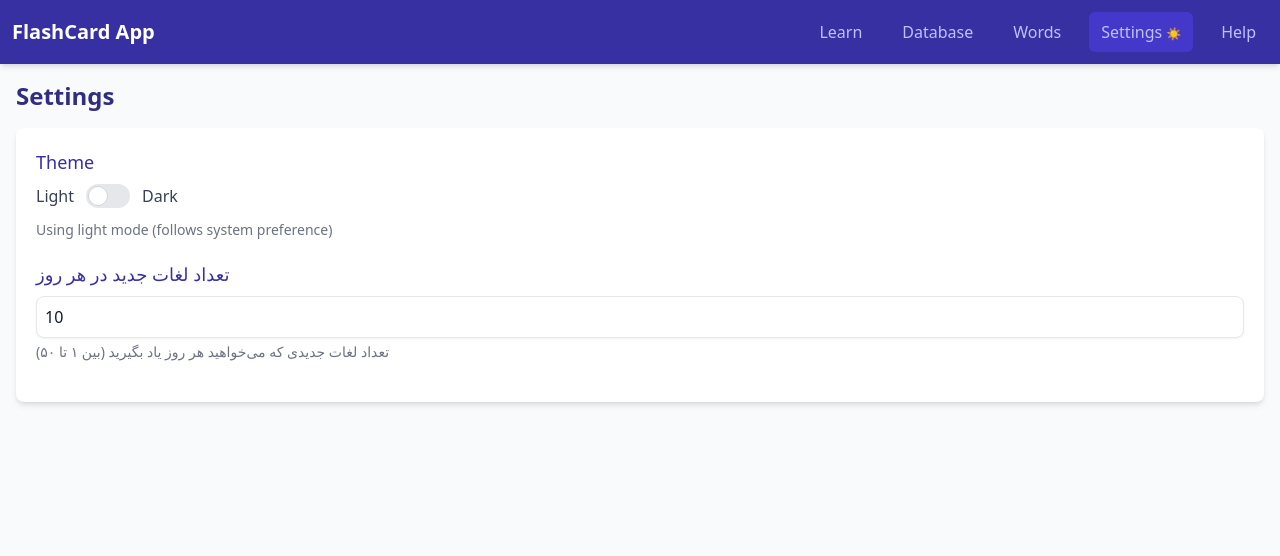
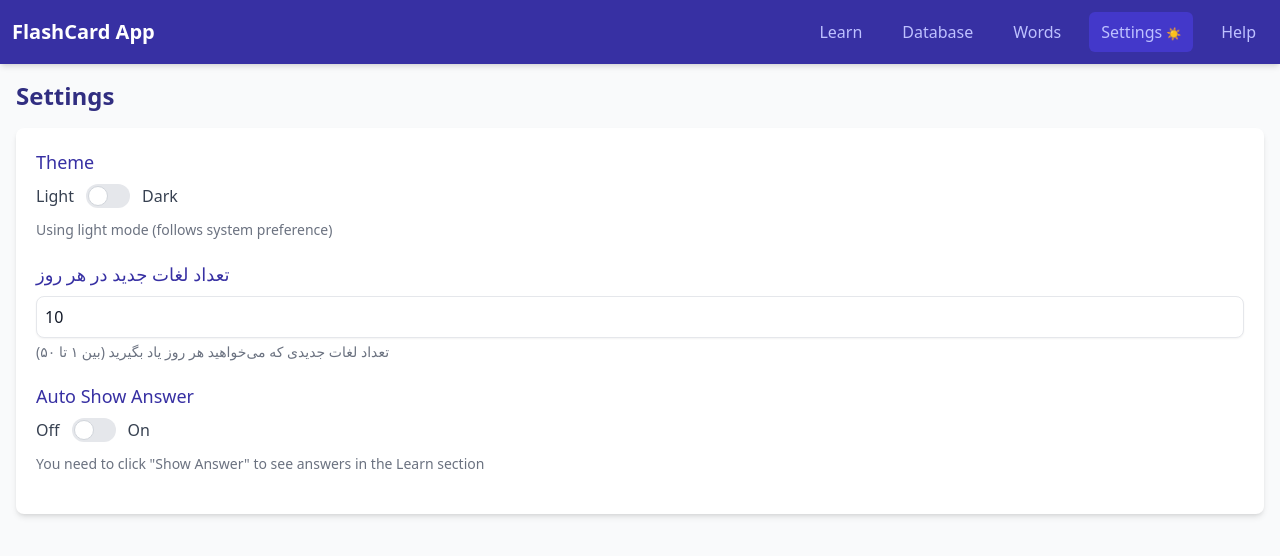
Before and after one commit to alised/flashcard_react, a React (Vite) app: page /settings in a window 1280 px wide. Shown: the top 556 px of the page. Built offline with nearby package versions, Linux system fonts and the light colour scheme.

Commit message:
Add auto show answer feature

```diff
--- a/src/components/Learn.tsx
+++ b/src/components/Learn.tsx
@@ -10,7 +10,7 @@ const Learn = () => {
     setWordAsMastered
   } = useWords();
 
-  const { dailyNewWords } = useTheme();
+  const { dailyNewWords, autoShowAnswer } = useTheme();
 
   const [currentWord, setCurrentWord] = useState<WordEntry | null>(null);
   const [isShowingAnswer, setIsShowingAnswer] = useState(false);
@@ -42,7 +42,7 @@ const Learn = () => {
 
     setStudySession(dueWords);
     setCurrentWord(dueWords[0]);
-    setIsShowingAnswer(false);
+    setIsShowingAnswer(autoShowAnswer);
     setAnsweredCount(0);
     setSessionActive(true);
     setMessage({ text: '', type: null });
@@ -68,7 +68,7 @@ const Learn = () => {
       const currentIndex = studySession.findIndex(w => w.id === currentWord.id);
       if (currentIndex < studySession.length - 1) {
         setCurrentWord(studySession[currentIndex + 1]);
-        setIsShowingAnswer(false);
+        setIsShowingAnswer(autoShowAnswer);
       } else {
         // End of session
         setSessionActive(false);
@@ -104,7 +104,7 @@ const Learn = () => {
       const currentIndex = studySession.findIndex(w => w.id === currentWord.id);
       if (currentIndex < studySession.length - 1) {
         setCurrentWord(studySession[currentIndex + 1]);
-        setIsShowingAnswer(false);
+        setIsShowingAnswer(autoShowAnswer);
       } else {
         // End of session
         setSessionActive(false);
--- a/src/components/Settings.tsx
+++ b/src/components/Settings.tsx
@@ -1,7 +1,7 @@
 import { useTheme } from '../contexts/ThemeContext';
 
 const Settings = () => {
-  const { darkMode, toggleDarkMode, dailyNewWords, setDailyNewWords } = useTheme();
+  const { darkMode, toggleDarkMode, dailyNewWords, setDailyNewWords, autoShowAnswer, toggleAutoShowAnswer } = useTheme();
 
   const handleDailyWordsChange = (e: React.ChangeEvent<HTMLInputElement>) => {
     const value = parseInt(e.target.value, 10);
@@ -53,6 +53,31 @@ const Settings = () => {
             تعداد لغات جدیدی که می‌خواهید هر روز یاد بگیرید (بین ۱ تا ۵۰)
           </p>
         </div>
+
+        <div className="mb-5">
+          <label htmlFor="autoShowAnswer" className="block text-lg font-medium mb-2 text-indigo-800 dark:text-indigo-300">
+            Auto Show Answer
+          </label>
+          <div className="flex items-center mb-3">
+            <span className="mr-3 text-gray-700 dark:text-gray-300">Off</span>
+            <label className="relative inline-flex items-center cursor-pointer">
+              <input
+                type="checkbox"
+                id="autoShowAnswer"
+                className="sr-only peer"
+                checked={autoShowAnswer}
+                onChange={toggleAutoShowAnswer}
+              />
+              <div className="w-11 h-6 bg-gray-200 peer-focus:outline-none peer-focus:ring-4 peer-focus:ring-indigo-300 dark:peer-focus:ring-indigo-800 rounded-full peer dark:bg-gray-700 peer-checked:after:translate-x-full peer-checked:after:border-white after:content-[''] after:absolute after:top-[2px] after:left-[2px] after:bg-white after:border-gray-300 after:border after:rounded-full after:h-5 after:w-5 after:transition-all peer-checked:bg-indigo-600"></div>
+            </label>
+            <span className="ml-3 text-gray-700 dark:text-gray-300">On</span>
+          </div>
+          <p className="text-sm text-gray-500 dark:text-gray-400">
+            {autoShowAnswer
+              ? 'Answers will be automatically shown in the Learn section'
+              : 'You need to click "Show Answer" to see answers in the Learn section'}
+          </p>
+        </div>
       </div>
     </div>
   );
--- a/src/contexts/ThemeContext.tsx
+++ b/src/contexts/ThemeContext.tsx
@@ -5,6 +5,8 @@ type ThemeContextType = {
   toggleDarkMode: () => void;
   dailyNewWords: number;
   setDailyNewWords: (count: number) => void;
+  autoShowAnswer: boolean;
+  toggleAutoShowAnswer: () => void;
 };
 
 const ThemeContext = createContext<ThemeContextType | undefined>(undefined);
@@ -23,6 +25,12 @@ export const ThemeProvider: React.FC<{ children: ReactNode }> = ({ children }) =
   const [dailyNewWords, setDailyNewWordsState] = useState<number>(() => {
     const savedCount = localStorage.getItem('dailyNewWords');
     return savedCount ? parseInt(savedCount, 10) : 10;
+  });
+
+  // Initialize auto show answer setting from localStorage or default to false
+  const [autoShowAnswer, setAutoShowAnswer] = useState<boolean>(() => {
+    const savedSetting = localStorage.getItem('autoShowAnswer');
+    return savedSetting ? JSON.parse(savedSetting) : false;
   });
 
   // Listen for changes in system preference
@@ -57,6 +65,11 @@ export const ThemeProvider: React.FC<{ children: ReactNode }> = ({ children }) =
     localStorage.setItem('dailyNewWords', dailyNewWords.toString());
   }, [dailyNewWords]);
 
+  // Save auto show answer setting to localStorage when it changes
+  useEffect(() => {
+    localStorage.setItem('autoShowAnswer', JSON.stringify(autoShowAnswer));
+  }, [autoShowAnswer]);
+
   const toggleDarkMode = () => {
     setDarkMode(!darkMode);
   };
@@ -67,8 +80,19 @@ export const ThemeProvider: React.FC<{ children: ReactNode }> = ({ children }) =
     }
   };
 
+  const toggleAutoShowAnswer = () => {
+    setAutoShowAnswer(!autoShowAnswer);
+  };
+
   return (
-    <ThemeContext.Provider value={{ darkMode, toggleDarkMode, dailyNewWords, setDailyNewWords }}>
+    <ThemeContext.Provider value={{
+      darkMode,
+      toggleDarkMode,
+      dailyNewWords,
+      setDailyNewWords,
+      autoShowAnswer,
+      toggleAutoShowAnswer
+    }}>
       {children}
     </ThemeContext.Provider>
   );
```
